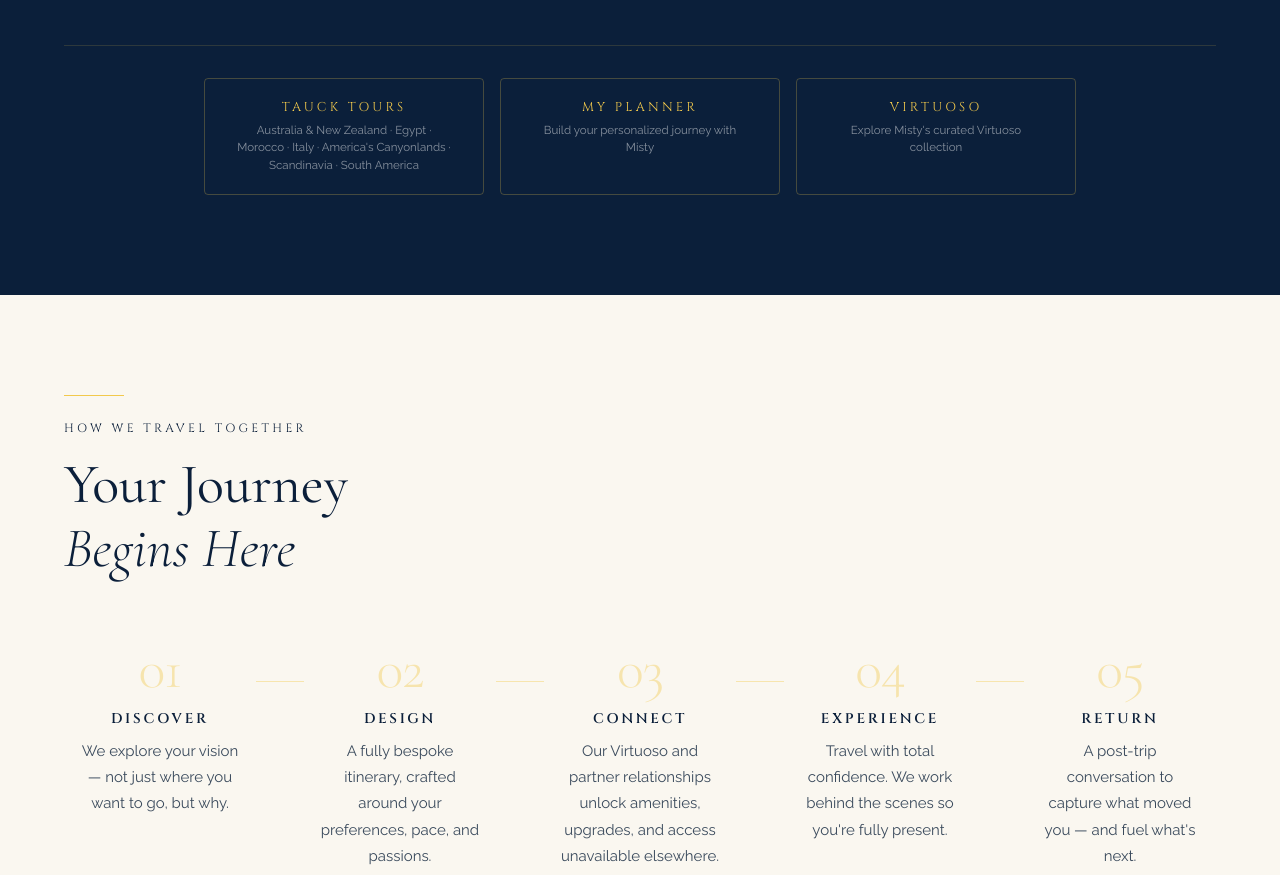
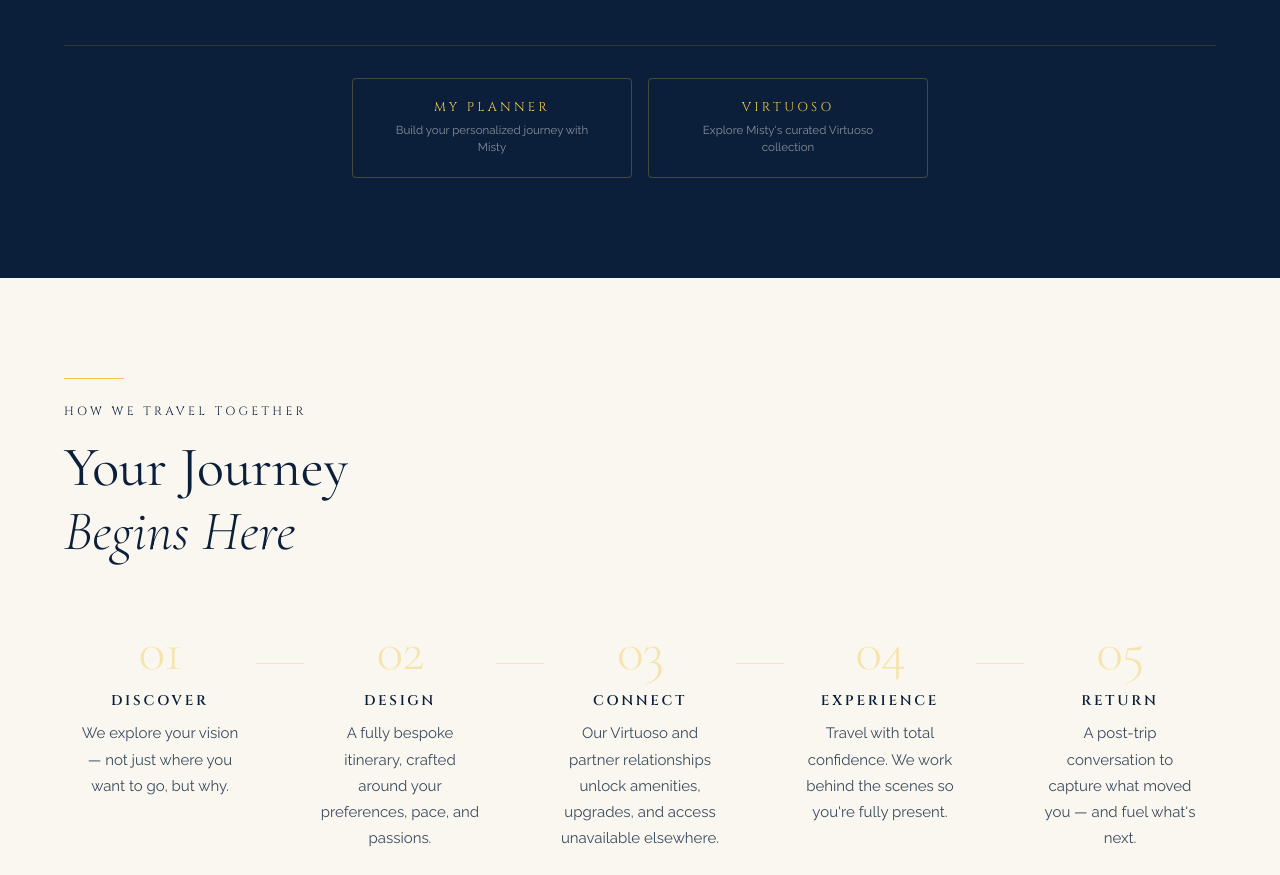
Before and after one commit to Daniel-Projectt/shining-light-travel, a plain HTML site: page index.html in a window 1280 px wide. Shown: the part 4705-5580 px from the top of the page. Drawn offline with nearby package versions, Linux system fonts and the light colour scheme.

Commit message:
experiences: remove the generic Tauck link (kept My Planner + her Virtuoso profile)

```diff
--- a/index.html
+++ b/index.html
@@ -269,10 +269,6 @@
 
       </div>
       <div class="experiences__links">
-        <a href="https://www.tauck.com/" target="_blank" rel="noopener" class="exp-ext-link">
-          <span class="exp-ext-label">Tauck Tours</span>
-          <span class="exp-ext-sub">Australia &amp; New Zealand · Egypt · Morocco · Italy · America's Canyonlands · Scandinavia · South America</span>
-        </a>
         <a href="https://inspires.to/login/34DGVwuiry2lq7SkCxaC2R6qfv5ZYOSz" target="_blank" rel="noopener" class="exp-ext-link">
           <span class="exp-ext-label">My Planner</span>
           <span class="exp-ext-sub">Build your personalized journey with Misty</span>
```
